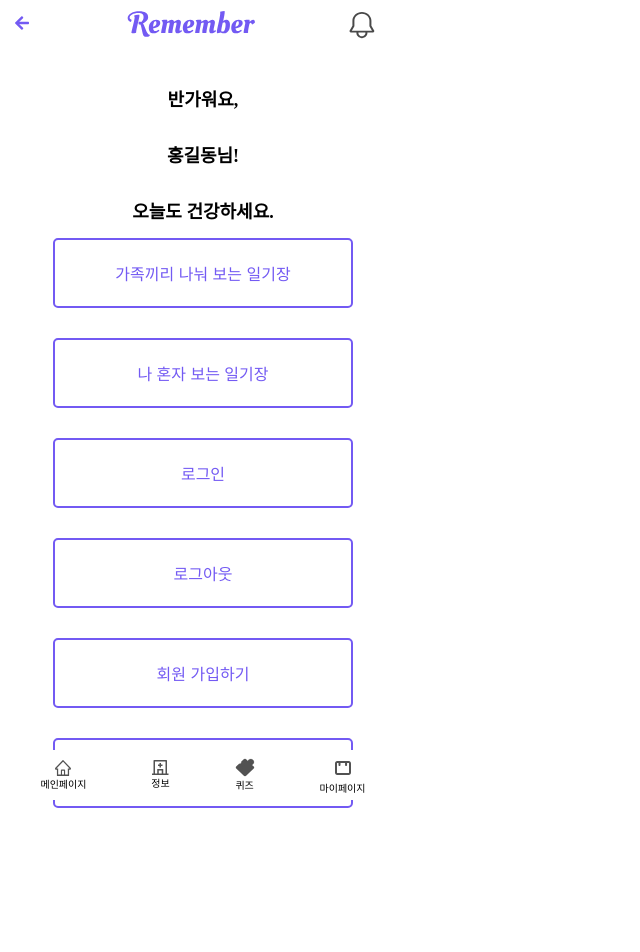
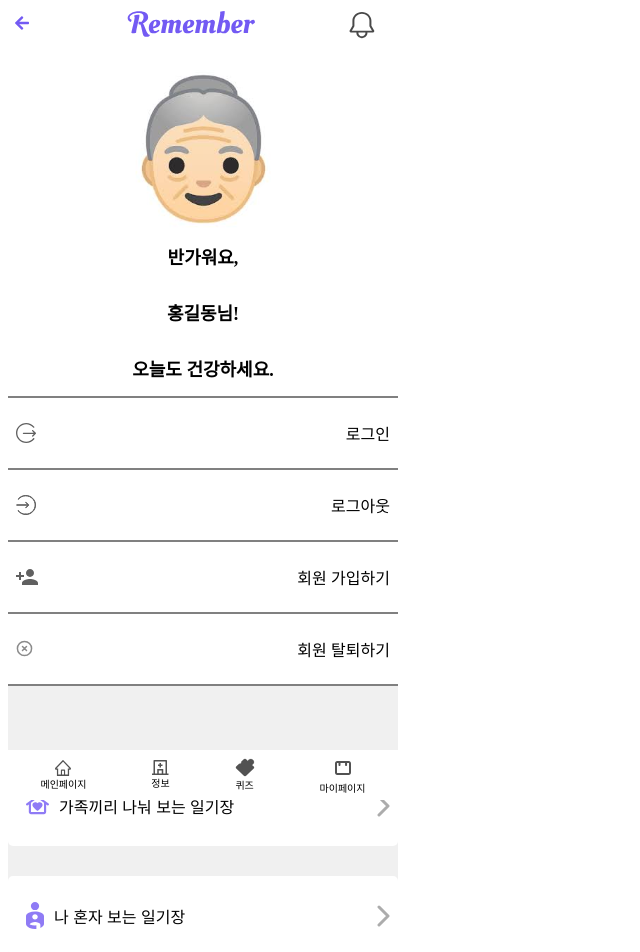
Before and after one commit to JOOMINSE0/Team14, a React (Create React App) app: page /mypage in a window 1280 px wide. Shown: the top 952 px of the page, without its empty margins (0-640 px from the left). Before the commit the page ends 922 px from the top, so only its background shows below. Built offline with nearby package versions, Linux system fonts and the light colour scheme.

Commit message:
마이페이지 수정

```diff
--- a/src/pages/MyPage/MyPage.jsx
+++ b/src/pages/MyPage/MyPage.jsx
@@ -3,9 +3,20 @@ import { useNavigate } from 'react-router-dom';
 import Nav from "../../component/Nav/Nav";
 import Header from "../../component/Header/Header";
 import './MyPage.scss';
+import icon_login from '../../assets/icon_login.svg';
+import icon_logout from '../../assets/icon_logout.svg';
+import icon_signup from '../../assets/icon_signup.svg';
+import icon_deleteaccount from '../../assets/icon_delete.svg';
+import mydiary from '../../assets/icon_bohoja_diary.svg';
+import familydiary from '../../assets/icon_family_diary.svg';
+import arrow from '../../assets/icon_go_mypage.svg';
+import people from '../../assets/people.svg';
+import { useLocation } from 'react-router-dom';
 
 //화면 Main(메인화면) 컴포넌트를 만든다
 const MyPage = () => {
+    const location = useLocation();
+    const selectedImage = location.state ? (location.state.selectedImage || people) : people;
 
     const [selected, setSelected] = useState(null);
     const navigate = useNavigate();
@@ -33,53 +44,99 @@ const MyPage = () => {
         <div className="iphone-frame">
             <Header />
             <div className="my-page-text-column content">
+                <img src={selectedImage} alt="이미지" className="image-overlay-people" />
                 <div className="my-page-text-row for-chimae-font">
                     <h2>반가워요,</h2>
                     <h2>홍길동님!</h2>
                     <h2>오늘도 건강하세요.</h2>
                 </div>
                 <div>
+                    <div>
+                        <div className="border-div"></div>
+                        <button
+                            className={`my-page-button ${selected === 2 ? 'selected' : ''}`}
+                            onClick={() => handleButtonClick(2)}
+                        >
+                            <div className="mypage-row">
+                                <img src={icon_login} alt="이미지" />
+                                로그인
+                            </div>
+                        </button>
+
+                        <div className="border-div"></div>
+                        <button
+                            className={`my-page-button ${selected === 3 ? 'selected' : ''}`}
+                            onClick={() => handleButtonClick(3)}
+                        >
+                            <div className="mypage-row">
+                                <img src={icon_logout} alt="이미지" />
+                                로그아웃
+                            </div>
+                        </button>
+
+                        <div className="border-div"></div>
+                        <button
+                            className={`my-page-button ${selected === 4 ? 'selected' : ''}`}
+                            onClick={() => handleButtonClick(4)}
+                        >
+                            <div className="mypage-row">
+                                <img src={icon_signup} alt="이미지" />
+                                회원 가입하기
+                            </div>
+                        </button>
+
+                        <div className="border-div"></div>
+                        <button
+                            className={`my-page-button ${selected === 5 ? 'selected' : ''}`}
+                            onClick={() => handleButtonClick(5)}
+                        >
+                            <div className="mypage-row">
+                                <img src={icon_deleteaccount} alt="이미지" />
+                                회원 탈퇴하기
+                            </div>
+                        </button>
+
+                        <div className="border-div"></div>
+                    </div>
+
+                    <div className="gray-div">
+                        <div className="diary-div">
                             <button
                                 className={`my-page-button ${selected === 0 ? 'selected' : ''}`}
                                 onClick={() => handleButtonClick(0)}
                             >
+                                <div className="mypage-row">
+                                    <div className="just-row">
+                                        <div className="row-sizedbox"></div>
+                                        <img src={familydiary} alt="이미지" />
+                                        <div className="row-sizedbox"></div>
                                         가족끼리 나눠 보는 일기장
+                                    </div>
+                                    <img src={arrow} alt="이미지" />
+
+                                </div>
                             </button>
+                        </div>
                         <div className="sizedbox"></div>
+                        <div className="diary-div">
                             <button
                                 className={`my-page-button ${selected === 1 ? 'selected' : ''}`}
                                 onClick={() => handleButtonClick(1)}
                             >
+                                <div className="mypage-row">
+                                    <div className="just-row">
+                                        <div className="row-sizedbox"></div>
+                                        <img src={mydiary} alt="이미지" />
+                                        <div className="row-sizedbox"></div>
                                         나 혼자 보는 일기장
+                                    </div>
+                                    <img src={arrow} alt="이미지" />
+
+                                </div>
                             </button>
-                    <div className="sizedbox"></div>
-                    <button
-                        className={`my-page-button ${selected === 2 ? 'selected' : ''}`}
-                        onClick={() => handleButtonClick(2)}
-                    >
-                        로그인
-                    </button>
-                    <div className="sizedbox"></div>
-                    <button
-                        className={`my-page-button ${selected === 3 ? 'selected' : ''}`}
-                        onClick={() => handleButtonClick(3)}
-                    >
-                        로그아웃
-                    </button>
-                    <div className="sizedbox"></div>
-                    <button
-                        className={`my-page-button ${selected === 4 ? 'selected' : ''}`}
-                        onClick={() => handleButtonClick(4)}
-                    >
-                        회원 가입하기
-                    </button>
-                    <div className="sizedbox"></div>
-                    <button
-                        className={`my-page-button ${selected === 5 ? 'selected' : ''}`}
-                        onClick={() => handleButtonClick(5)}
-                    >
-                        회원 탈퇴하기
-                    </button>
+                        </div>
+                    </div>
+
                 </div>
             </div>
             <Nav />
--- a/src/pages/MyPage/MyPage.scss
+++ b/src/pages/MyPage/MyPage.scss
@@ -4,31 +4,31 @@
 }
 
 .my-page-button {
-    width: 300px;
+    width: 390px;
     height: 70px;
     background-color: transparent;
     /* 배경을 투명으로 설정 */
-    border: 2px solid #735AF3;
-    border-radius: 5px;
-    color: #735AF3;
+    border: 2px solid #ffffff;
+    // border-radius: 5px;
+    // color: #735AF3;
     font-size: 16px;
-    cursor: pointer;
-    transition: background-color 0.3s;
+    // cursor: pointer;
+    // transition: background-color 0.3s;
     /* 배경색 전환 애니메이션 */
 
-    &.selected {
-        background-color: #735AF3;
-        /* 선택된 버튼의 배경색을 변경 */
-        color: white;
-        /* 텍스트 색상 변경 */
-    }
+    // &.selected {
+    //     background-color: #735AF3;
+    //     /* 선택된 버튼의 배경색을 변경 */
+    //     color: white;
+    //     /* 텍스트 색상 변경 */
+    // }
 
-    &:hover {
-        background-color: #735AF3;
-        /* 마우스 호버 시 배경색 변경 */
-        color: white;
-        /* 텍스트 색상 변경 */
-    }
+    // &:hover {
+    //     background-color: #735AF3;
+    //     /* 마우스 호버 시 배경색 변경 */
+    //     color: white;
+    //     /* 텍스트 색상 변경 */
+    // }
 }
 
 .my-page-text-column {
@@ -64,8 +64,7 @@
     justify-content: center; // 수평 방향 시작 정렬
     flex-direction: column;
     font-size: 12px;
-    margin-left: 15px;
-    margin-right: 15px;
+
 }
 
 .for-text {
@@ -76,3 +75,48 @@
 .sizedbox {
     height: 30px;
 }
+
+.mypage-row {
+    display: flex;
+    align-items: center; // 수직 방향 중앙 정렬
+    justify-content: space-between; // 수평 방향 시작 정렬
+    flex-direction: row;
+}
+
+.border-div {
+    width: 100%;
+    background: gray;
+    height: 2px;
+}
+
+.gray-div {
+    width: 390px;
+    height: 350px;
+    background: #F0F0F0;
+    display: flex;
+    align-items: center; // 수직 방향 중앙 정렬
+    justify-content: center; // 수평 방향 시작 정렬
+    flex-direction: column;
+}
+
+.diary-div {
+    background-color: #ffffff;
+    display: flex;
+    align-items: center; // 수직 방향 중앙 정렬
+    justify-content: space-around; // 수평 방향 시작 정렬
+    flex-direction: column;
+    border-radius: 5px;
+    padding-top: 5px;
+    padding-bottom: 5px;
+}
+
+.just-row {
+    display: flex;
+    align-items: center; // 수직 방향 중앙 정렬
+    justify-content: center; // 수평 방향 시작 정렬
+    flex-direction: row;
+}
+
+.row-sizedbox {
+    width: 10px;
+}
```
Lines whose indentation alone changed are shown as unchanged.
